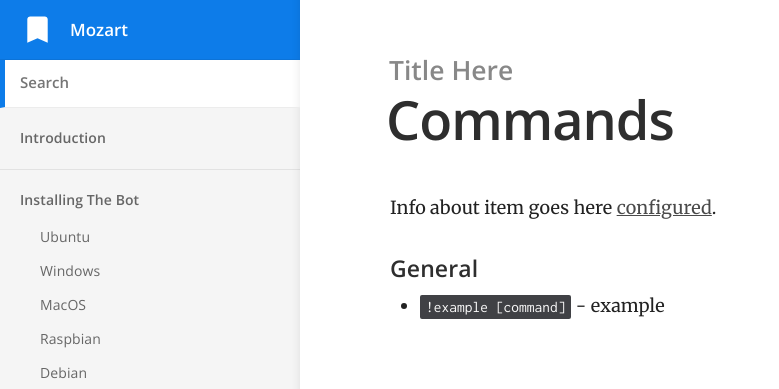
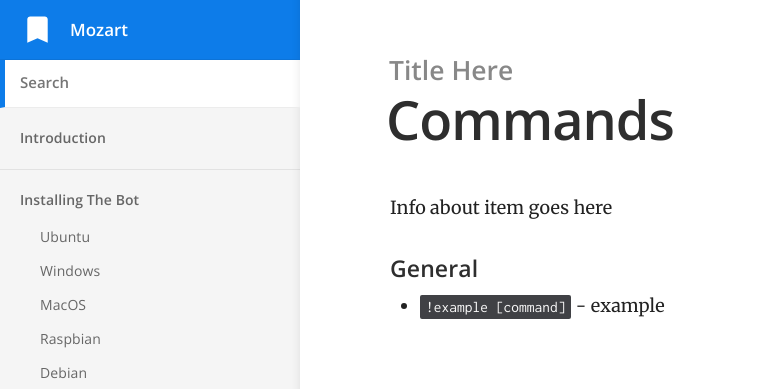
Before and after one commit to Narehood/DocTemplate, a Jekyll site: the page built from _docs/using/commands.md, in a window 1280 px wide. Shown: the top 389 px of the page, without its empty margins (0-779 px from the left). Built offline with Jekyll 4.4.1, drawn with Linux system fonts in a browser that asks for light colours.

Commit message:
Update commands.md

```diff
--- a/_docs/using/commands.md
+++ b/_docs/using/commands.md
@@ -4,8 +4,7 @@ category: Title Here
 order: 2
 ---
 
-Info about item goes here [configured]({{ site.baseurl }}/using/configuration).
-
+Info about item goes here
 
 
 
```
